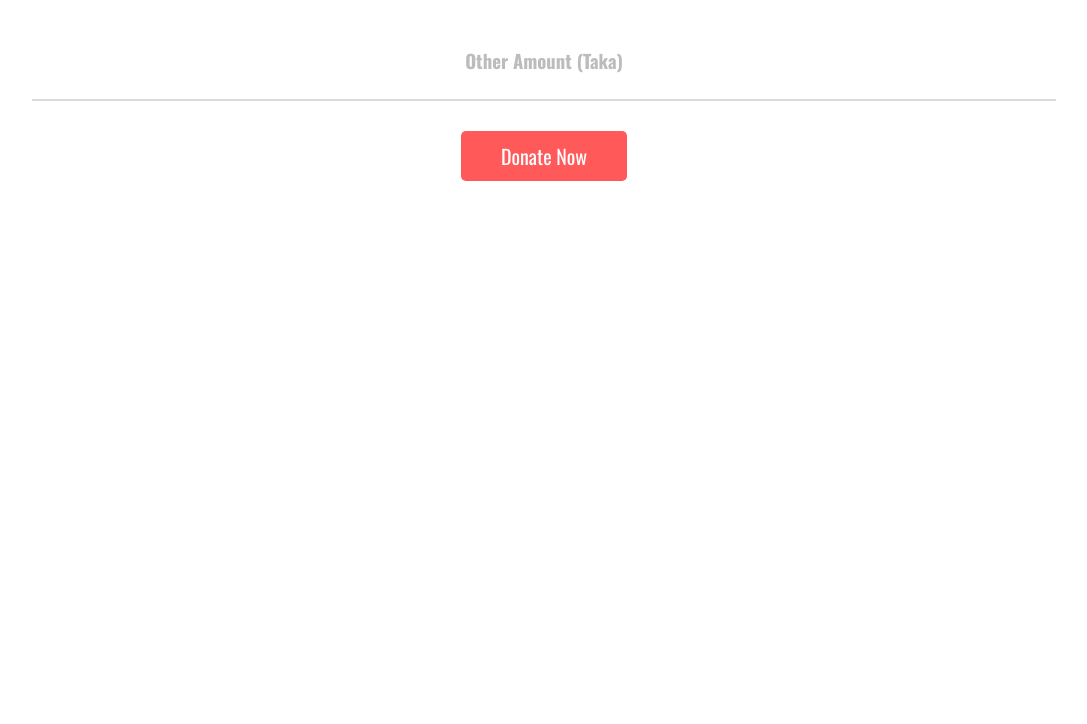
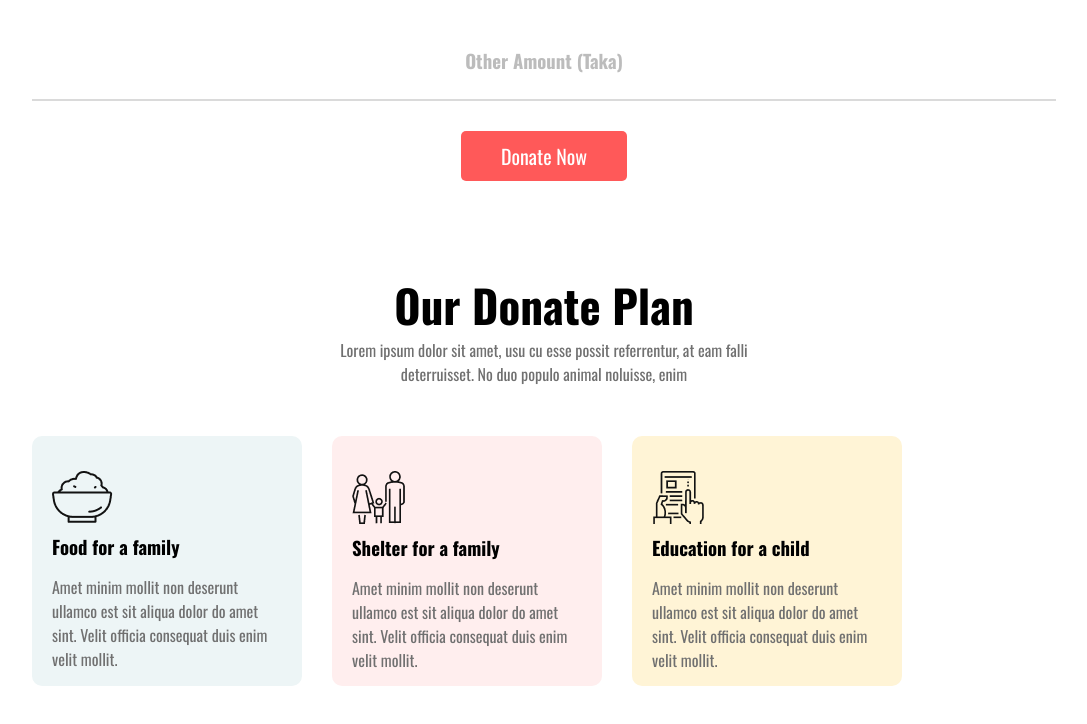
Before and after one commit to masum45299/Donate-website, a plain HTML site: page index.html in a window 1280 px wide. Shown: the part 1056-1780 px from the top of the page, without its empty margins (96-1183 px from the left). Before the commit the page ends 1327 px from the top, so only its background shows below. Drawn offline with nearby package versions, Linux system fonts and the light colour scheme.

Commit message:
donate plan part added

```diff
--- a/index.html
+++ b/index.html
@@ -62,5 +62,36 @@
 </section>
 <!-- donate today part html end  -->
 
+<!-- donate plan part html start  -->
+<section id="donate">
+    <div class="container">
+        <div class="donate-heading">
+            <h1>Our Donate Plan</h1>
+            <p>Lorem ipsum dolor sit amet, usu cu esse possit referrentur, at eam falli <br>deterruisset. No duo populo animal noluisse, enim</p>
+        </div>
+        <div class="flex-copy">
+           <div class="copy1">
+                <img src="icons/food.png" alt="">
+                <h3>Food for a family</h3>
+                <p>Amet minim mollit non deserunt ullamco est sit aliqua dolor do amet sint. Velit officia consequat duis enim velit mollit.</p>
+           </div>
+           <div class="copy1 copy2">
+                 <img src="icons/shelter.png" alt="">
+                 <h3>Shelter for a family</h3>
+                 <p>Amet minim mollit non deserunt ullamco est sit aliqua dolor do amet sint. Velit officia consequat duis enim velit mollit.</p>
+            </div>
+            <div class="copy1 copy3">
+                 <img src="icons/Frame-1.png" alt="">
+                 <h3>Education for a child</h3>
+                 <p>Amet minim mollit non deserunt ullamco est sit aliqua dolor do amet sint. Velit officia consequat duis enim velit mollit.</p>
+          </div>
+        </div>
+    </div>
+
+</section>
+<!-- donate plan part html end  -->
+
+
+
 </body>
 </html>
--- a/style.css
+++ b/style.css
@@ -104,3 +104,33 @@ section{
     font-size: 20px;
 }
 /* donate today css part end  */
+
+/* donate plan css part start  */
+.flex-copy{
+    display: flex;
+}
+.copy1{
+    background-color: #edf5f6;
+    height: 210px;
+    width: 230px;
+    border-radius: 10px;
+    padding: 20px;
+}
+.copy1 img{
+    margin-top: 15px;
+}
+.copy1 h3{
+    margin-top: 5px;
+    margin-bottom: 15px;
+}
+.copy1 p{
+    color: #707070;
+}
+.copy2{
+    background-color: #ffeeee;
+    margin: 0 30px;
+}
+.copy3{
+    background-color: #fff4d6;
+}
+/* donate plan css part end  */
```
Also changed, not shown: icons/Frame-1.png (added), icons/blood.svg (added), icons/bus.svg (added), icons/clothes.svg (added), icons/food.png (added), icons/icon11.svg (added), icons/icon13.svg (added), icons/icon4.svg (added), icons/icon5.svg (added), icons/icon6.svg (added), icons/icon7.svg (added), icons/icon8.svg (added), icons/icon9.svg (added), icons/medicine.svg (added), 1 more files.
